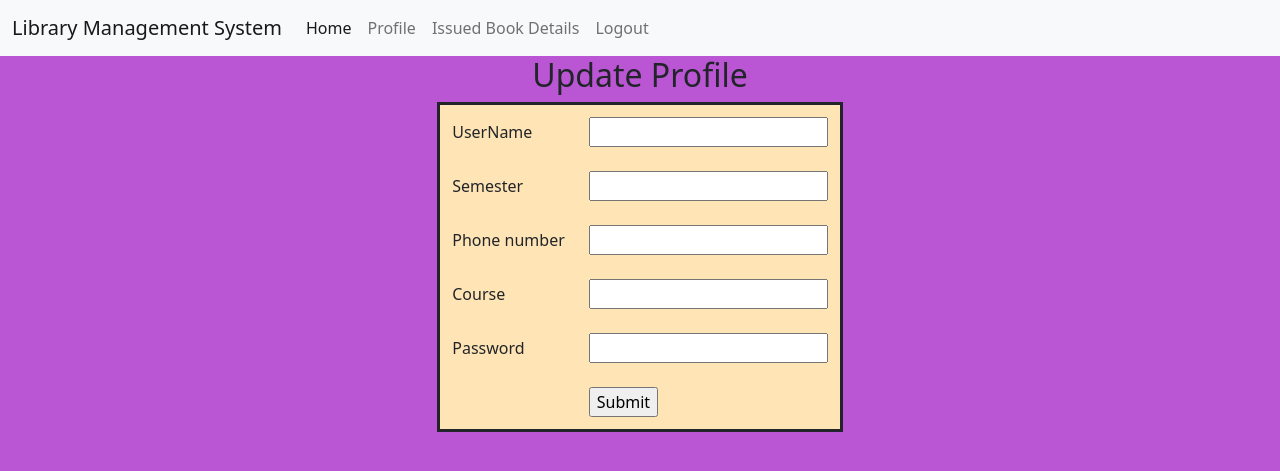
After one commit to Abhijithm8/Library-Management-Project, a Django app: page /updateprofile in a window 1280 px wide. The commit adds this page. Shown: the top 471 px of the page. Run offline with Django 4.2, Linux system fonts and the light colour scheme.

Commit message:
first commit

```diff
--- a/libraryapp/urls.py
+++ b/libraryapp/urls.py
@@ -23,7 +23,11 @@ urlpatterns = [
     path('updateissuebk/<int:id>',views.updateissuebk_fun, name='updateissuebk'),
     path('deleteissuebk/<int:id>',views.deleteissuebk_fun, name='deleteissuebk'),
     path('issuedbkdata',views.issuedbkdata_fun,name='issuedbkdata'),
-    path('logoutstd',views.logoutstd_fun,name='logoutstd')
+    path('logoutstd',views.logoutstd_fun,name='logoutstd'),
+    path('stdprofile',views.stdprofile_fun,name='stdprofile'),
+    path('updateprofile',views.updateprofile_fun,name='updateprofile'),
+    path('uprofiledata',views.profiledata_fun)
+
 
 
 ]
--- a/libraryapp/views.py
+++ b/libraryapp/views.py
@@ -162,3 +162,26 @@ def issuedbkdata_fun(request):
 
 def logoutstd_fun(request):
     return redirect('login')
+
+
+def stdprofile_fun(request):
+    username = A.x
+    s1 = Student.objects.get(student_name=username)
+    if request.method == 'POST':
+        return render(request, 'updateprofile.html', {'sd': s1})
+    return render(request, 'stdprofile.html', {'data': username, 'sd': s1})
+
+
+def updateprofile_fun(request):
+    return render(request, 'updateprofile.html')
+
+
+def profiledata_fun(request):
+    s1 = Student.objects.get(student_name=A.x)
+    s1.student_name = request.POST['tbuname']
+    s1.student_phno = request.POST['tbphno']
+    s1.student_sem = request.POST['tbsem']
+    s1.student_password = request.POST['tbpass']
+    s1.save()
+    A.x = request.POST['tbuname']
+    return redirect('stdprofile')
--- /dev/null
+++ b/static/css/stdprofile.css
@@ -0,0 +1,4 @@
+body
+{
+background-color:#27823F
+}
--- /dev/null
+++ b/static/css/updateprofile.css
@@ -0,0 +1,4 @@
+body
+{
+background-color:#BA55D3
+}
--- a/templates/navbar2.html
+++ b/templates/navbar2.html
@@ -21,6 +21,9 @@
                 <a class="nav-link active" aria-current="page" href="{% url 'stdhome' %}">Home</a>
               </li>
               <li class="nav-item">
+                <a class="nav-link" href="{% url 'stdprofile' %}">Profile</a>
+              </li>
+              <li class="nav-item">
                 <a class="nav-link" href="{% url 'issuedbkdata' %}">Issued Book Details</a>
               </li>
               <li class="nav-item">
--- /dev/null
+++ b/templates/updateprofile.html
@@ -0,0 +1,37 @@
+{% extends 'navbar2.html' %}
+{% block content %}
+{% load static %}
+<h2 align="center">Update Profile</h2>
+<link href="{% static 'css/updateprofile.css' %}" rel="stylesheet">
+<form action="uprofiledata" method="post">
+    {% csrf_token %}
+    <table cellpadding="12" align="center" style="background-color:#FFE4B5;border:solid">
+        <tr>
+            <td>UserName</td>
+            <td><input type="text" name="tbuname" value="{{sd.student_name}}"></td>
+        </tr>
+        <tr>
+            <td>Semester</td>
+            <td><input type="text" name="tbsem" value="{{sd.student_sem}}"></td>
+        </tr>
+        <tr>
+            <td>Phone number</td>
+            <td><input type="number" name="tbphno" value="{{sd.student_phno}}"></td>
+        </tr>
+        <tr>
+            <td>Course</td>
+            <td><input type="text" name="tbcourse" value="{{sd.student_course}}" readonly></td>
+        </tr>
+        <tr>
+            <td>Password</td>
+            <td><input type="text" name="tbpass" value="{{sd.student_password}}" readonly></td>
+        </tr>
+        <tr>
+            <td></td>
+            <td><input type="submit" name="tbsubmit" value="Submit"></td>
+        </tr>
+    </table>
+
+</form>
+
+{% endblock %}
```
Also changed, not shown: templates/stdprofile.html (added, +36 -0 lines).
